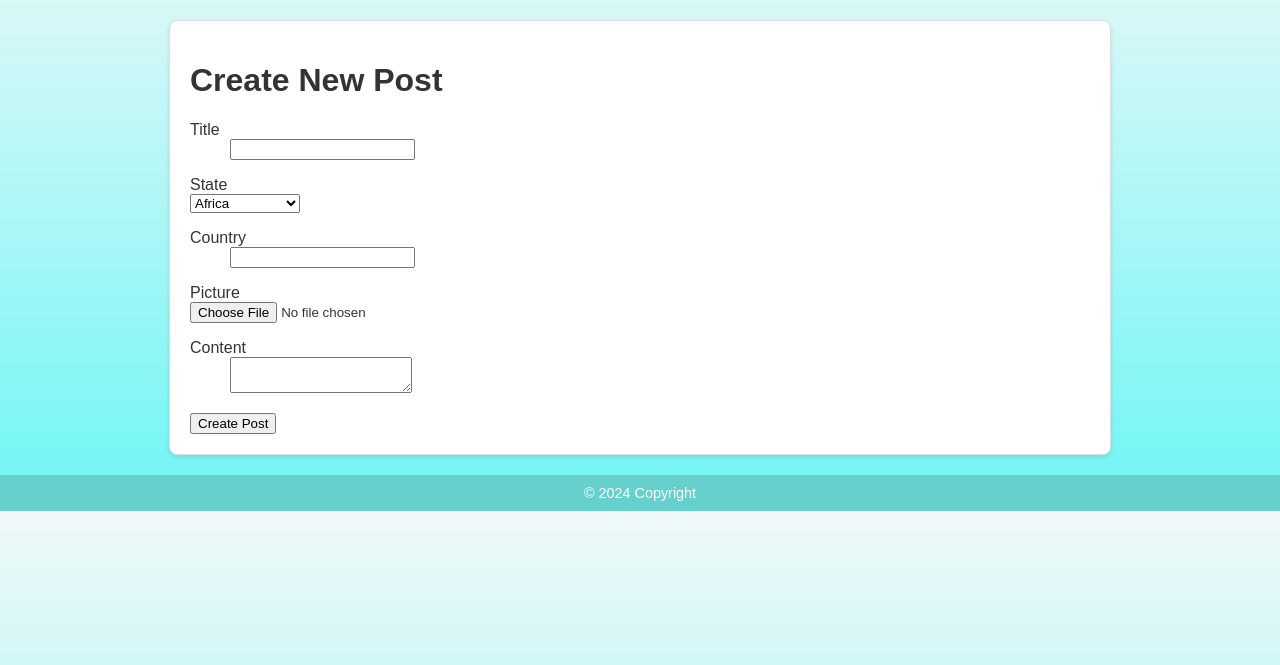
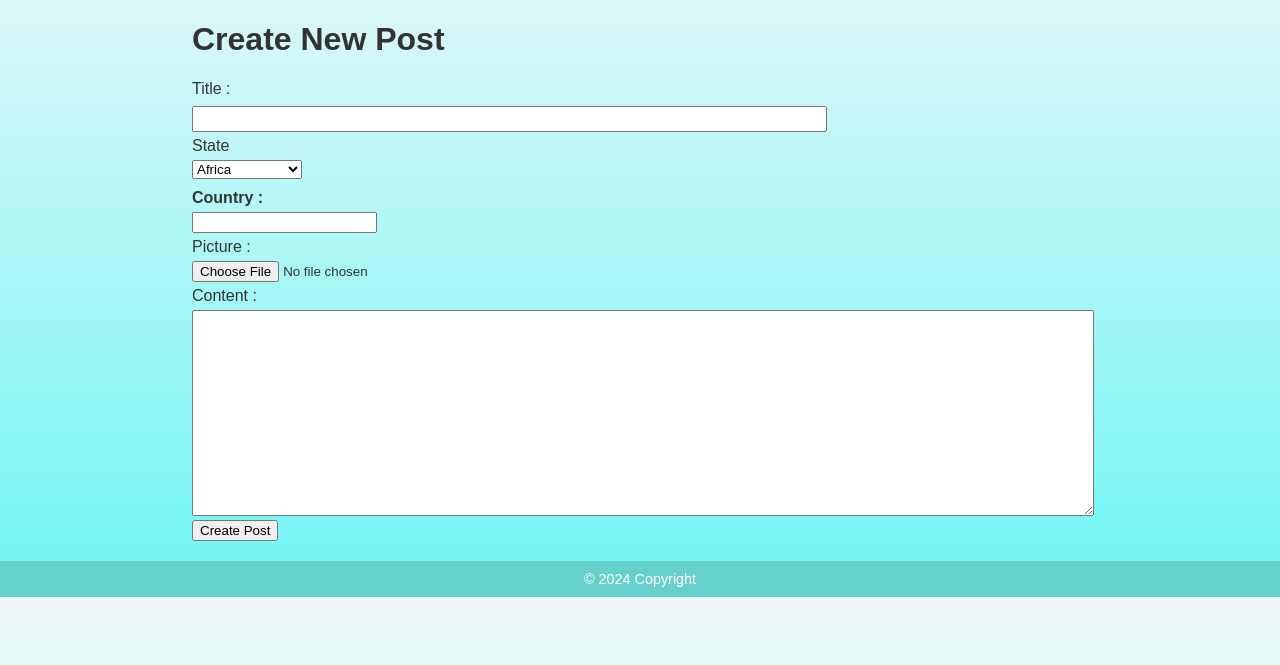
Before and after one commit to yenyih24/TravelBlog, a PHP site: page /createForm.php in a window 1280 px wide. Shown: the part 117-782 px from the top of the page. Run offline with PHP 8.4, Linux system fonts and the light colour scheme; a user stored in the database is signed in.

Commit message:
Modify createForm.php, display reasonable layout

```diff
--- a/pages/createForm.php
+++ b/pages/createForm.php
@@ -25,18 +25,18 @@ $username = $_SESSION['username'];
 
 <?php include './headerTB.php'; ?>
 
-<div id="content">
-  <div class="New Post">
+<div class="form-container">
     <h1>Create New Post</h1>
 
     <form action='create_post.php' method="POST" enctype="multipart/form-data"> <!-- allow user to upload files (pictures) -->
-      <dl>
-        <dt>Title</dt>
-        <dd><input type="text" name="title" required /></dd>
-      </dl>
 
-      <dl>
-        <dt>State</dt>
+    <div class="textfield">
+          <label for="title">Title : </label>
+          <input type="text" name="title" required />
+    </div>
+
+    <div class="select">
+    <label for="state">State</label>
         <select name="state" id="state" required>
           <option value="Africa">Africa</option>
           <option value="Asia">Asia</option>
@@ -45,28 +45,28 @@ $username = $_SESSION['username'];
           <option value="South America">South America</option>
           <option value="Oceania">Oceania</option>
         </select>
-      </dl>
+    </div>
 
-      <dl>
-        <dt>Country</dt>
-        <dd><input type="text" name="country" required /></dd>
-      </dl>
+    <div class="country">
+    <label for="country">Country : </label>
+    <input type="text" name="country" required />
+</div>
 
-      <dl>
-        <dt>Picture</dt>
-        <input type="file" name="picture" accept="image/*" /></dd>
-      </dl>
+<div class="picture">
+    <label for="picture">Picture : </label>
+    <input type="file" name="picture" accept="image/*" />
+</div>
 
-      <dl>
-        <dt>Content</dt>
-        <dd><textarea id="post_content" name="post_content" required></textarea></dd>
-      </dl>
+<div class="content">
+    <label for="content">Content : </label>
+    <textarea name="post_content" required style="width:100%; height:200px"></textarea>
+</div>
 
       <div id="operations">
         <input type="submit" value="Create Post" />
       </div>
     </form>
-  </div>
+
 </div>
 
 <?php include 'footerTB.php'; ?>
```
